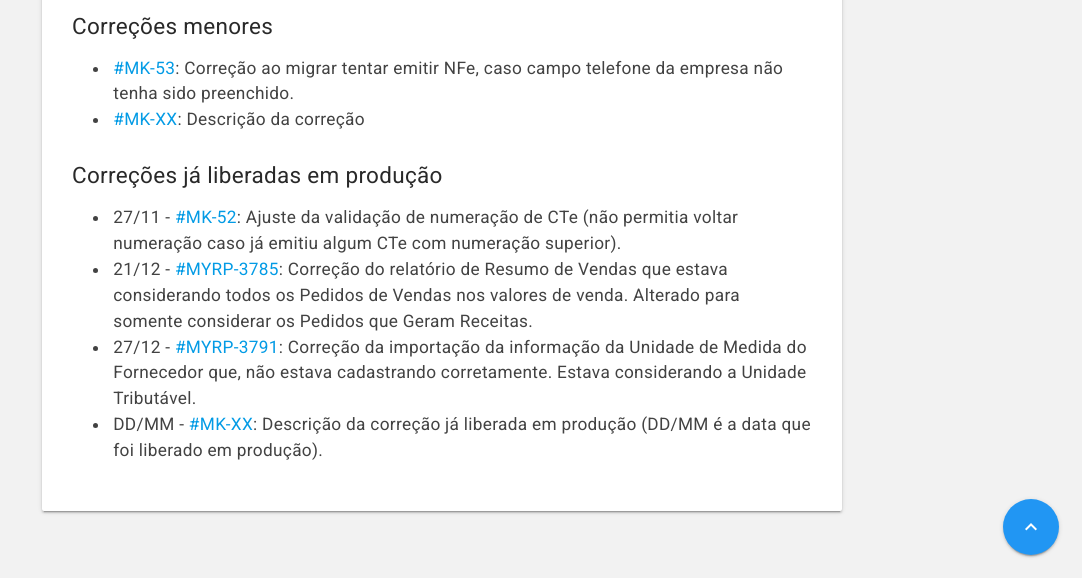
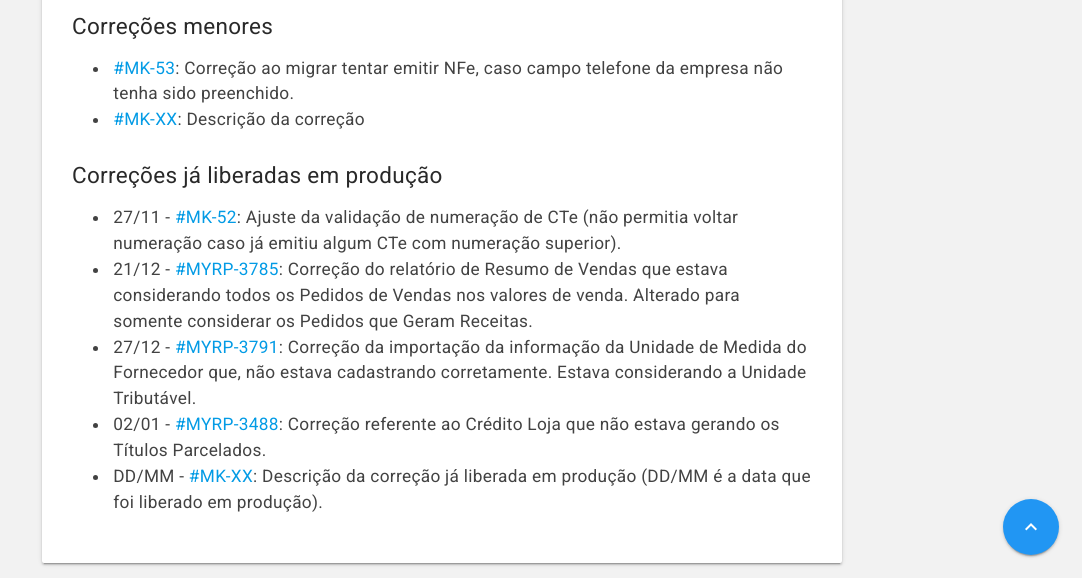
Before and after one commit to myrp-maicon/changelog-myrp, a Jekyll site: the page built from docs/myrp/19.01.01.md, in a window 1280 px wide and 900 px high, scrolled down 691 px, cut to the strip 322-900 px from the top of the window. Shown: the whole strip, without its empty margins (198-1280 px from the left). Built offline with Jekyll 4.4.1, drawn with Linux system fonts in a browser that asks for light colours; nearby versions of some CDN libraries; our own code applies the rules of GitHub Pages for plain Markdown files; the repository's description, which GitHub fills in, is left out.

Commit message:
Correção referente ao Crédito Loja que não estava gerendo títulos parcelados.

```diff
--- a/docs/myrp/19.01.01.md
+++ b/docs/myrp/19.01.01.md
@@ -20,4 +20,5 @@ As alterações estarão disponíveis no ambiente demo.myrp.com.br (212) na quar
 * 27/11 - [#MK-52](https://devmyrp.atlassian.net/browse/MK-52): Ajuste da validação de numeração de CTe (não permitia voltar numeração caso já emitiu algum CTe com numeração superior).
 * 21/12 - [#MYRP-3785](https://devmyrp.atlassian.net/browse/MYRP-3785): Correção do relatório de Resumo de Vendas que estava considerando todos os Pedidos de Vendas nos valores de venda. Alterado para somente considerar os Pedidos que Geram Receitas.
 * 27/12 - [#MYRP-3791](https://devmyrp.atlassian.net/browse/MYRP-3791): Correção da importação da informação da Unidade de Medida do Fornecedor que, não estava cadastrando corretamente. Estava considerando a Unidade Tributável.
+* 02/01 - [#MYRP-3488](https://devmyrp.atlassian.net/browse/MYRP-3488): Correção referente ao Crédito Loja que não estava gerando os Títulos Parcelados.
 * DD/MM - [#MK-XX](https://devmyrp.atlassian.net/browse/MK-XX): Descrição da correção já liberada em produção (DD/MM é a data que foi liberado em produção).
```
